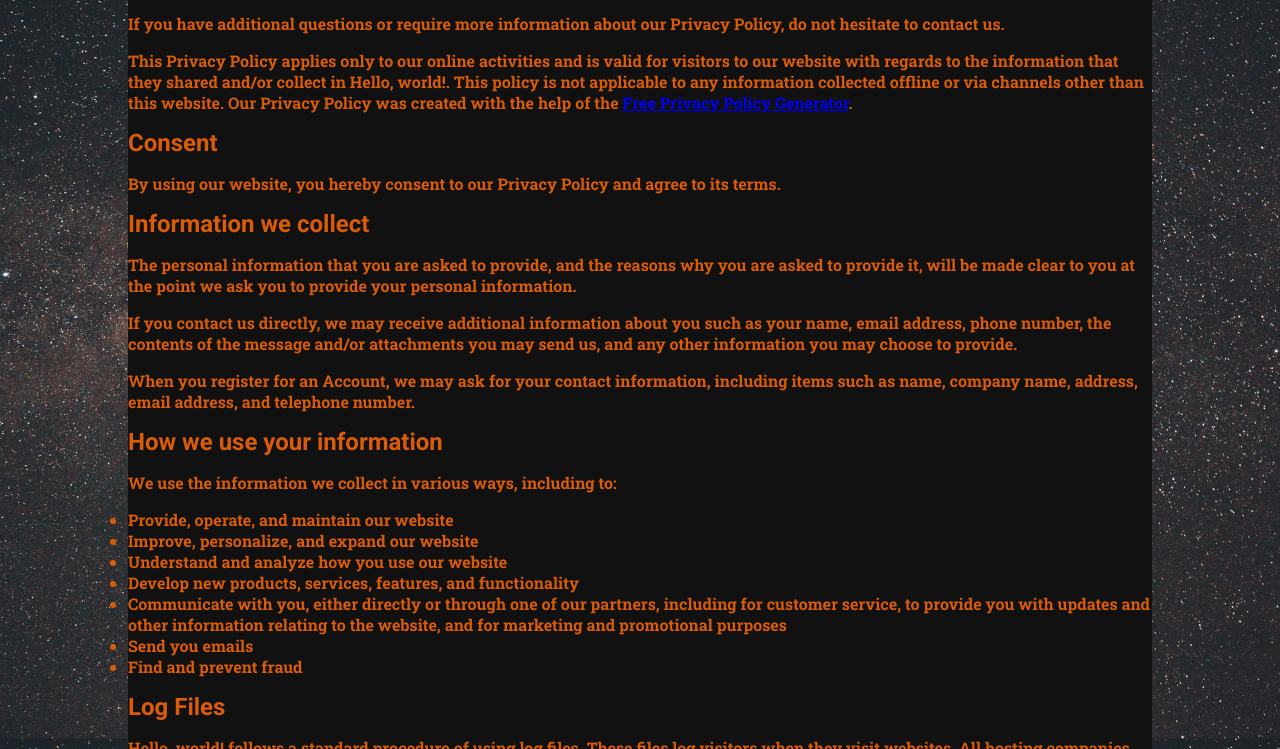
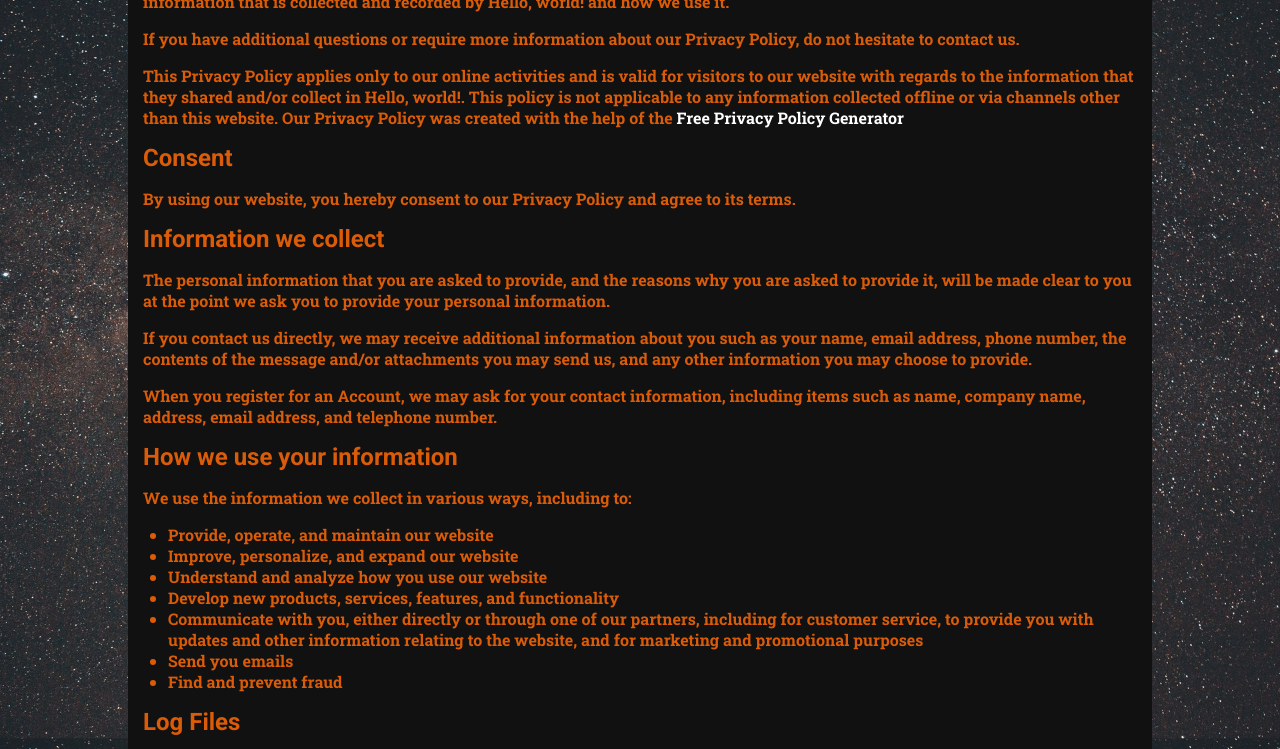
Before and after one commit to hashim222/save-earth, a plain HTML site: page privacy-policy.html in a window 1280 px wide. Shown: the part 115-864 px from the top of the page. Drawn offline with nearby package versions, Linux system fonts and the light colour scheme.

Commit message:
adjusted privacy policy page

```diff
--- a/assets/css/style.css
+++ b/assets/css/style.css
@@ -456,6 +456,16 @@ video {
 .policy-card {
     width: 80%;
     margin: 0 auto;
+    padding: 15px;
+}
+
+.policy-card ul {
+    margin-left: 25px;
+}
+
+.policy-card a {
+    text-decoration: none;
+    color: #fff;
 }
 
 /*-- Media Queries - Mobile First Design  -----------------------------------*/
--- a/privacy-policy.html
+++ b/privacy-policy.html
@@ -32,7 +32,7 @@
                 applicable to any
                 information collected offline or via channels other than this website. Our Privacy Policy was created
                 with the
-                help of the <a href="https://www.generateprivacypolicy.com/">Free Privacy Policy Generator</a>.</p>
+                help of the <a href="https://www.generateprivacypolicy.com/">Free Privacy Policy Generator</a></p>
 
 
 
```
